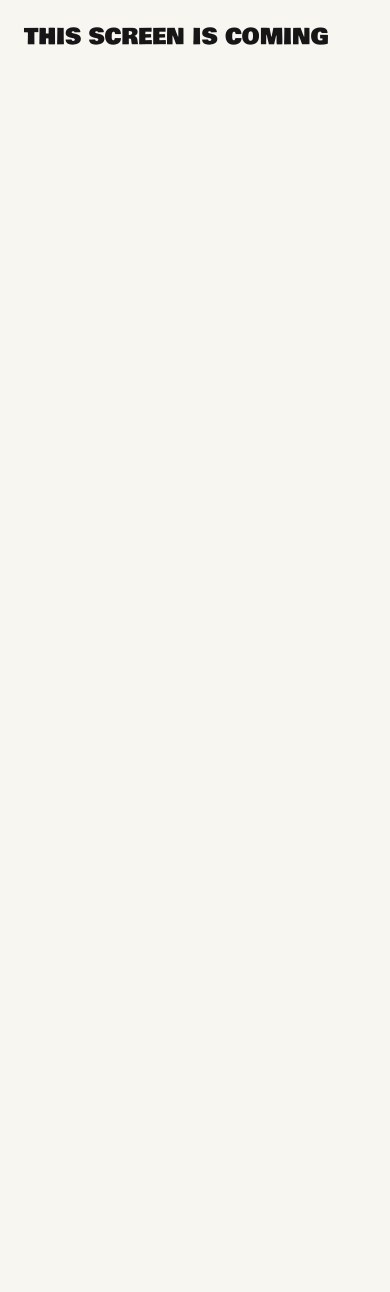
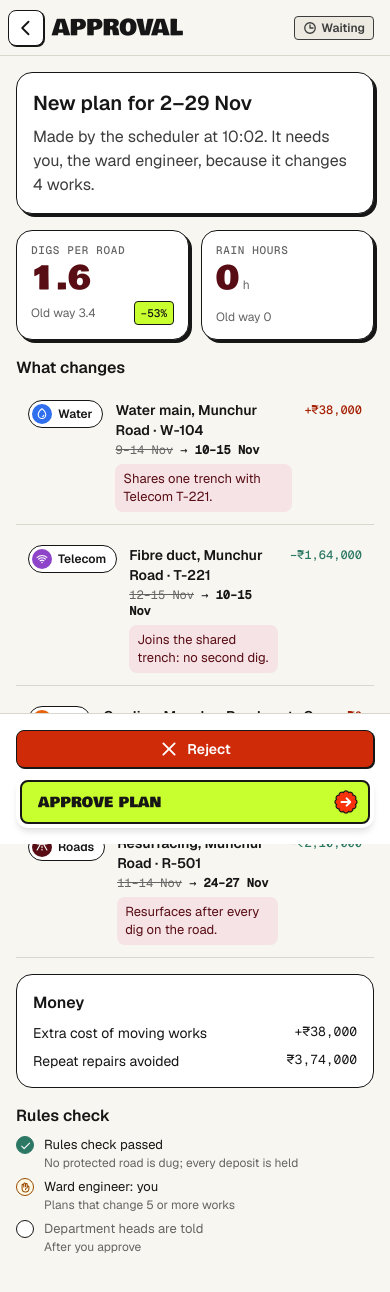
Before and after one commit to dhruvgangurde/marga-mitra, a React (Vite) app in the folder web/: page /approvals in a window 390 px wide. Shown: the top 1292 px of the page. Before the commit the page ends 844 px from the top, so only its background shows below. Built offline with nearby package versions, Linux system fonts and the light colour scheme; no server answers.

Commit message:
feat(web-approvals): add phone frame and approvals screen

```diff
--- a/web/src/screens/Approvals/ApprovalsScreen.tsx
+++ b/web/src/screens/Approvals/ApprovalsScreen.tsx
@@ -1,7 +1,188 @@
+import { useState } from 'react';
+import type { ReactNode } from 'react';
+import { useApprovals, useDecideApproval, useOldWayPlan, usePlanDiff, usePlanMetrics } from '../../api/hooks';
+import { compareLabel, dayRange, inr, metricDelta, shortTime, signedInr } from '../../api/format';
+import type { Approval, Tier } from '../../api/types';
+import { useRole } from '../../app/role';
+import { Banner, Button, Card, DiffRow, Icon, MetricTile, PhoneScreen, StatusBadge, StepList, TextField } from '../../ui';
+
+type Decision = 'approve' | 'reject';
+
+const TIERS: Record<Exclude<Tier, 'auto'>, { who: string; label: string; detail: string }> = {
+  ward_engineer: { who: 'the ward engineer', label: 'Ward engineer', detail: 'Plans that change 5 or more works' },
+  department_officer: { who: 'the department officer', label: 'Department officer', detail: 'Plans that change up to 4 works of one department' },
+  commissioner: { who: 'the commissioner', label: 'Commissioner', detail: 'Plans that change more than 50 works or cost more than ₹10,00,000' },
+};
+
+const COLUMN = { display: 'flex', flexDirection: 'column', gap: 8 } as const;
+const ROW = { display: 'flex', justifyContent: 'space-between', gap: 8 } as const;
+const SAND = { background: 'var(--sand)', borderRadius: 'var(--radius-xl)' } as const;
+
+const newest = (list: Approval[] = []): Approval | undefined =>
+  [...list].sort((a, b) => b.requested_at.localeCompare(a.requested_at))[0];
+
 export default function ApprovalsScreen() {
+  const { role } = useRole();
+  const approvals = useApprovals('pending');
+  const decide = useDecideApproval();
+  // The decided approval leaves the pending list, so it is kept here to go on showing it.
+  const [decided, setDecided] = useState<{ approval: Approval; decision: Decision } | null>(null);
+  const [rejecting, setRejecting] = useState(false);
+  const [reason, setReason] = useState('');
+
+  const approval = decided?.approval ?? newest(approvals.data);
+  const diff = usePlanDiff(approval?.plan_id, 'naive');
+  const metrics = usePlanMetrics(approval?.plan_id);
+  const oldWay = useOldWayPlan();
+  const oldMetrics = usePlanMetrics(oldWay.data?.plan_id);
+
+  const loading = approvals.isLoading || diff.isLoading || metrics.isLoading || oldWay.isLoading || oldMetrics.isLoading;
+  const badge = decided?.decision === 'approve'
+    ? <StatusBadge status="approved">Approved</StatusBadge>
+    : decided?.decision === 'reject'
+      ? <StatusBadge status="fail">Rejected</StatusBadge>
+      : <StatusBadge status="pending">Waiting</StatusBadge>;
+
+  if (loading || !approval) {
+    return (
+      <PhoneScreen title="Approval" backTo="/" badge={badge}>
+        {loading ? (
+          <>
+            <div style={{ ...SAND, height: 96 }} />
+            <div style={{ ...SAND, height: 240 }} />
+          </>
+        ) : (
+          <Card soft style={{ display: 'flex', flexDirection: 'column', alignItems: 'flex-start', gap: 12 }}>
+            <Icon name="handshake" size={24} />
+            <p className="body-l" style={{ margin: 0 }}>Nothing is waiting for you.</p>
+            <Button as="a" href="/command">Open command centre</Button>
+          </Card>
+        )}
+      </PhoneScreen>
+    );
+  }
+
+  const changes = diff.data ?? [];
+  const extraCost = changes.reduce((sum, c) => sum + Math.max(0, c.cost_delta_inr), 0);
+  const avoided = changes.reduce((sum, c) => sum + Math.min(0, c.cost_delta_inr), 0);
+  const tier = approval.tier === 'auto' ? null : TIERS[approval.tier];
+  const needs = tier ?? TIERS.ward_engineer;
+  const now = metrics.data;
+  const old = oldMetrics.data;
+
+  async function send(decision: Decision) {
+    if (!approval) return;
+    const by = role === 'department_officer' ? 'department_officer' : 'ward_engineer';
+    try {
+      await decide.mutateAsync({ approvalId: approval.approval_id, decision, by, reason: decision === 'reject' ? reason.trim() : undefined });
+      setDecided({ approval, decision });
+    } catch {
+      // The danger banner below shows the failure; the buttons stay so the user can try again.
+    }
+  }
+
+  const reasonReady = reason.trim().length >= 3;
+  let footer: ReactNode;
+  if (decided) {
+    footer = <Button as="a" href="/command" block>Open command centre</Button>;
+  } else if (rejecting) {
+    footer = (
+      <>
+        {reasonReady ? null : <p className="small" style={{ margin: 0, color: 'var(--ink-3)' }}>Write a reason first.</p>}
+        <Button variant="danger" block disabled={!reasonReady || decide.isPending} onClick={() => send('reject')}>Reject plan</Button>
+        <Button block onClick={() => { setRejecting(false); setReason(''); }}>Cancel</Button>
+      </>
+    );
+  } else {
+    footer = (
+      <>
+        <Button variant="danger" icon="x" block disabled={decide.isPending} onClick={() => setRejecting(true)}>Reject</Button>
+        <Button variant="primary" block disabled={decide.isPending} onClick={() => send('approve')}>Approve plan</Button>
+      </>
+    );
+  }
+
   return (
-    <main style={{ padding: 'var(--space-6)' }}>
-      <h1 className="display-3" style={{ margin: 0 }}>This screen is coming</h1>
-    </main>
+    <PhoneScreen title="Approval" backTo="/" badge={badge} footer={footer}>
+      {decided?.decision === 'approve' ? (
+        <Banner tone="ok" title="Plan approved">It is in the public record. Department heads are told.</Banner>
+      ) : decided?.decision === 'reject' ? (
+        <Banner tone="info" title="Plan rejected">The scheduler will make a new plan with your reason.</Banner>
+      ) : decide.isError ? (
+        <Banner tone="danger" title="Could not send">Check your connection and try again.</Banner>
+      ) : null}
+
+      <Card style={COLUMN}>
+        <h2 className="title-l" style={{ margin: 0 }}>{approval.summary}</h2>
+        <p className="body-l" style={{ margin: 0, color: 'var(--ink-2)' }}>
+          {`Made by the scheduler at ${shortTime(approval.requested_at)}. `}
+          {tier ? `It needs you, ${tier.who}, because it changes ${changes.length} works.` : 'It needs no approval.'}
+        </p>
+      </Card>
+
+      {now && old ? (
+        <div style={{ display: 'grid', gridTemplateColumns: '1fr 1fr', gap: 12 }}>
+          <MetricTile
+            label="Digs per road"
+            value={now.digs_per_road}
+            compare={compareLabel(old.digs_per_road)}
+            {...metricDelta(now.digs_per_road, old.digs_per_road, 'digs_per_road')}
+          />
+          <MetricTile
+            label="Rain hours"
+            value={now.trench_hours_in_rain}
+            unit="h"
+            compare={compareLabel(old.trench_hours_in_rain)}
+            {...metricDelta(now.trench_hours_in_rain, old.trench_hours_in_rain, 'trench_hours_in_rain')}
+          />
+        </div>
+      ) : null}
+
+      <section style={COLUMN}>
+        <h2 className="title" style={{ margin: 0 }}>What changes</h2>
+        <ul style={{ ...COLUMN, listStyle: 'none', margin: 0, padding: 0 }}>
+          {changes.map((c) => (
+            <DiffRow
+              key={c.work_id}
+              dept={c.dept}
+              title={c.title}
+              was={c.from_start != null && c.from_end != null ? dayRange(c.from_start, c.from_end) : undefined}
+              to={dayRange(c.to_start, c.to_end)}
+              reason={c.reason}
+              cost={signedInr(c.cost_delta_inr)}
+              costDir={c.cost_delta_inr < 0 ? 'down' : 'up'}
+            />
+          ))}
+        </ul>
+      </section>
+
+      <Card flat style={COLUMN}>
+        <h2 className="title" style={{ margin: 0 }}>Money</h2>
+        <div style={ROW}><span className="body">Extra cost of moving works</span><span className="mono">{signedInr(extraCost)}</span></div>
+        <div style={ROW}><span className="body">Repeat repairs avoided</span><span className="mono">{inr(-avoided)}</span></div>
+      </Card>
+
+      <section style={COLUMN}>
+        <h2 className="title" style={{ margin: 0 }}>Rules check</h2>
+        <StepList
+          steps={[
+            { text: 'Rules check passed', detail: 'No protected road is dug; every deposit is held', status: 'done' },
+            { text: `${needs.label}: you`, detail: needs.detail, status: decided ? 'done' : 'needs' },
+            { text: 'Department heads are told', detail: 'After you approve', status: decided?.decision === 'approve' ? 'done' : 'waiting' },
+          ]}
+        />
+      </section>
+
+      {rejecting && !decided ? (
+        <TextField
+          label="Reason"
+          hint="Needed when you reject"
+          placeholder="What should change?"
+          autoFocus
+          value={reason}
+          onChange={(e) => setReason(e.target.value)}
+        />
+      ) : null}
+    </PhoneScreen>
   );
 }
```
